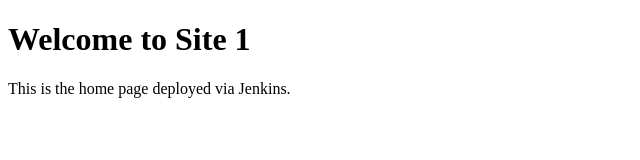
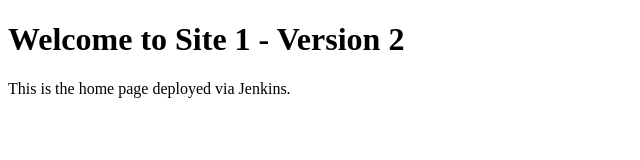
Before and after one commit to bharadwajseetha07/site1, a plain HTML site: page index.html in a window 1280 px wide. Shown: the whole page, without its empty margins (0-640 px from the left). Drawn offline with Linux system fonts and the light colour scheme.

Commit message:
Updated homepage to version 2

```diff
--- a/index.html
+++ b/index.html
@@ -4,7 +4,8 @@
     <title>Site 1 - Home</title>
   </head>
   <body>
-    <h1>Welcome to Site 1</h1>
+    <h1>Welcome to Site 1 - Version 2
+</h1>
     <p>This is the home page deployed via Jenkins.</p>
   </body>
 </html>
```
